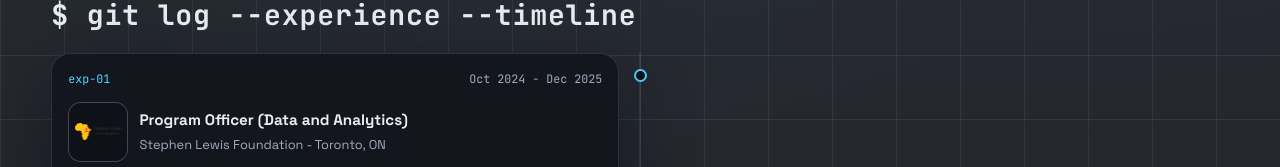
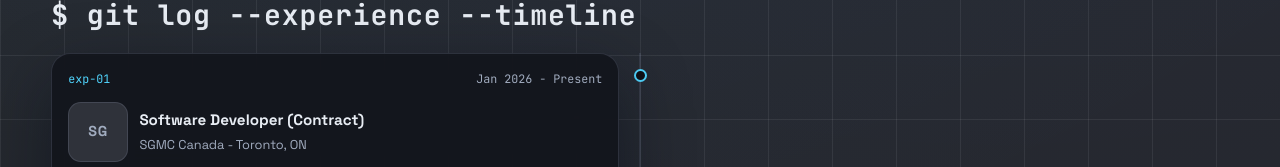
Before and after one commit to MithuusanK/New_Portfolio_Site, a React (Vite) app: page / in a window 1280 px wide. Shown: the part 2633-2800 px from the top of the page. Built offline with nearby package versions, Linux system fonts and the light colour scheme; no server answers.

Commit message:
Updated work experience

```diff
--- a/src/App.css
+++ b/src/App.css
@@ -779,6 +779,13 @@ body {
   background: #0f1118;
 }
 
+.timeline-logo span {
+  font-size: 0.9rem;
+  font-weight: 700;
+  letter-spacing: 0.06em;
+  color: var(--muted);
+}
+
 .timeline-company-row h3 {
   margin: 0;
   font-size: 0.95rem;
--- a/src/Experience/Experience.jsx
+++ b/src/Experience/Experience.jsx
@@ -7,16 +7,15 @@ import muiaLogo from '../assets/Muia.png';
 
 const experiences = [
   {
-    role: 'Program Officer (Data and Analytics)',
-    company: 'Stephen Lewis Foundation',
+    role: 'Software Developer (Contract)',
+    company: 'SGMC Canada',
     location: 'Toronto, ON',
-    date: 'Oct 2024 - Dec 2025',
-    logo: stephenLewisLogo,
-    stack: ['Power BI', 'DAX', 'SQL', 'Power Query'],
+    date: 'Jan 2026 - Present',
+    logo: null,
+    stack: ['Next.js', 'React', 'TypeScript', 'Tailwind CSS', 'Express.js', 'PostgreSQL', 'AWS S3'],
     bullets: [
-      'Designed and deployed a Power BI dashboard automating Microsoft Forms data intake and reducing manual reporting time.',
-      'Built custom metrics with DAX and Power Query, improving reporting accuracy by 25 percent.',
-      'Coordinated SQL and Excel data sources across 3+ teams to improve consistency and reporting velocity.',
+      "Led development of Connect2Talents' initial web application using Next.js, React, TypeScript, and Tailwind CSS, delivering core onboarding, dashboard, and document review workflows.",
+      'Built secure Express.js and PostgreSQL backend services with authentication APIs, role-based access control, protected routes, and AWS S3 uploads, enabling secure onboarding and document handling.',
     ],
   },
   {
@@ -27,9 +26,21 @@ const experiences = [
     logo: muiaLogo,
     stack: ['FastAPI', 'Vue', 'OAuth 2.0', 'Data Validation'],
     bullets: [
-      'Built scalable FastAPI services and a Vue frontend for uploading, validating, and processing tax documents.',
-      'Engineered validation pipelines that reached 98 percent processing accuracy.',
-      'Integrated secure Google Drive OAuth 2.0 workflows to automate document delivery.',
+      'Built a FastAPI backend using Google Gemini 2.0 Flash and Google Document AI to convert unstructured tax documents into structured SR&ED claim data, automating a key step in claim preparation.',
+      'Designed an OCR + Gemini document pipeline with normalized JSON/CSV outputs, reducing SR&ED workflow time by 50%.',
+      'Developed Python services to process financial records, automate ITC eligibility checks, and enforce validation logic for accurate outputs.',
+    ],
+  },
+  {
+    role: 'Program Officer (Data and Analytics)',
+    company: 'Stephen Lewis Foundation',
+    location: 'Toronto, ON',
+    date: 'Oct 2024 - Dec 2025',
+    logo: stephenLewisLogo,
+    stack: ['Power BI', 'DAX', 'SQL', 'Power Query'],
+    bullets: [
+      'Delivered a Power BI dashboard and automated intake workflow that cut manual reporting time by 50% across 5 teams in a 100+ employee organization.',
+      'Built SQL-based data pipelines with validation and transformation logic, replacing a days-long reporting process with instant access to decision-ready insights.',
     ],
   },
   {
@@ -66,9 +77,8 @@ const experiences = [
     logo: equitableLogo,
     stack: ['Jenkins', 'Kibana', 'CI/CD', 'Confluence'],
     bullets: [
-      'Automated CI/CD pipelines with Jenkins and reduced manual deployment effort by 30 percent.',
-      'Built monitoring dashboards with Kibana to improve response time by 25 percent.',
-      'Documented onboarding guides and team pages that shortened new-hire ramp-up.',
+      'Designed CI/CD pipelines to automate build, test, and deployment workflows, supporting 25+ production deployments for a digital banking card project.',
+      'Built an API dependency map to identify downstream service impacts faster and reduce downtime risk during weekly and monthly releases.',
     ],
   },
 ];
@@ -90,7 +100,11 @@ const Experience = () => (
 
             <div className="timeline-company-row">
               <div className="timeline-logo">
-                <img src={exp.logo} alt={`${exp.company} logo`} />
+                {exp.logo ? (
+                  <img src={exp.logo} alt={`${exp.company} logo`} />
+                ) : (
+                  <span aria-hidden="true">{exp.company.slice(0, 2).toUpperCase()}</span>
+                )}
               </div>
               <div>
                 <h3>{exp.role}</h3>
```
